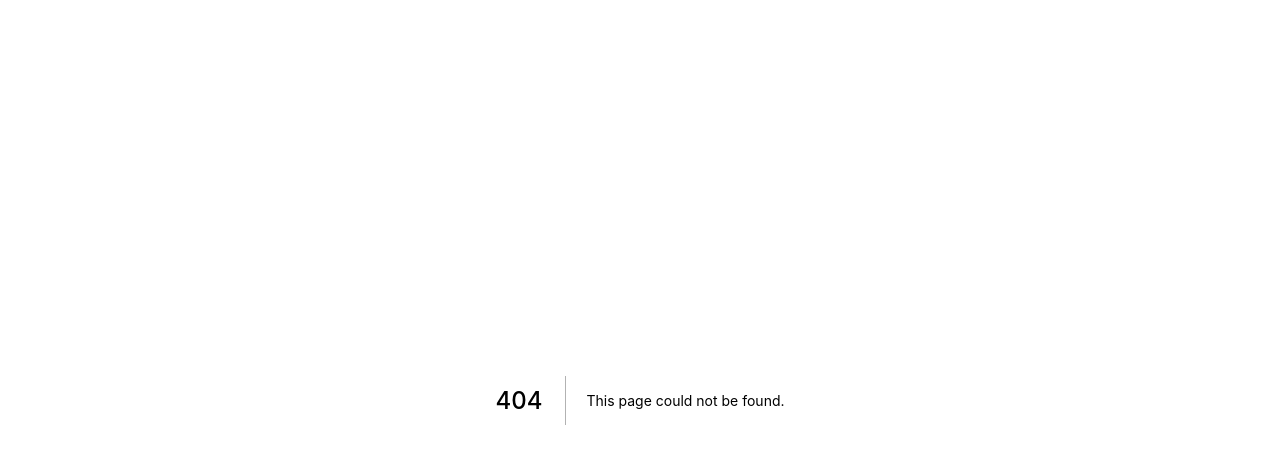
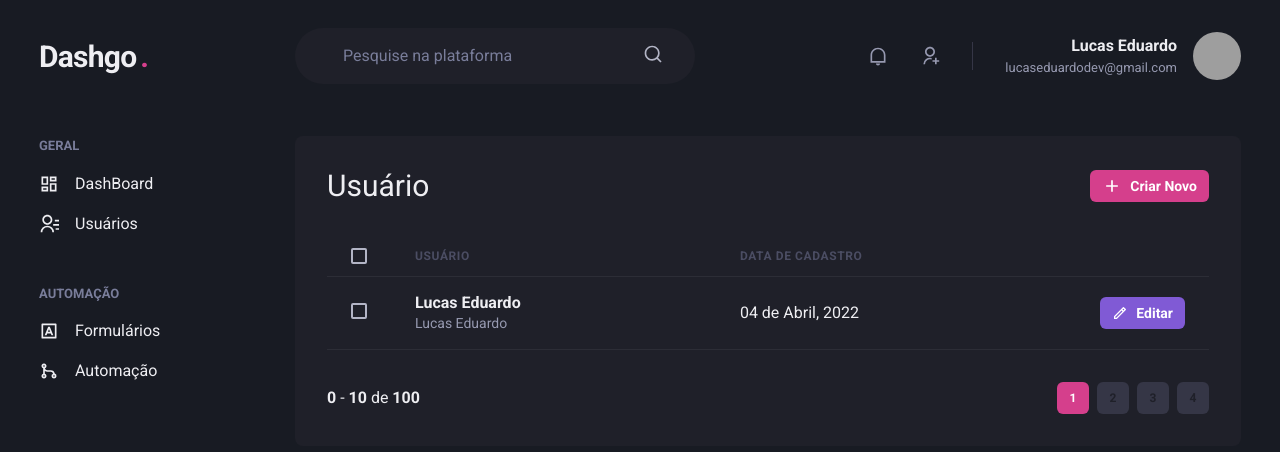
Before and after one commit to Lucasedusi/dash-umadep-next, a Next.js app: page /users in a window 1280 px wide. Before the commit this address had no page. Shown: the top 452 px of the page. Built offline with nearby package versions, Linux system fonts and the light colour scheme; grey boxes are pictures that could not be loaded.

Commit message:
add pagination

```diff
--- a/package.json
+++ b/package.json
@@ -13,9 +13,11 @@
     "@chakra-ui/react": "^2.1.2",
     "@emotion/react": "^11.9.0",
     "@emotion/styled": "^11.8.1",
+    "apexcharts": "^3.35.3",
     "framer-motion": "^6.3.4",
     "next": "12.1.6",
     "react": "18.1.0",
+    "react-apexcharts": "^1.4.0",
     "react-dom": "18.1.0",
     "react-icons": "^4.3.1"
   },
--- a/src/components/Header.tsx
+++ b/src/components/Header.tsx
@@ -18,7 +18,7 @@
 			align="center"
 		>
 			<Text fontSize="3xl" fontWeight="bold" letterSpacing="tight" w="64">
-				Dashdog
+				Dashgo
 				<Text as="span" ml="1" color="pink.500">
 					.
 				</Text>
--- /dev/null
+++ b/src/components/Pagination.tsx
@@ -0,0 +1,68 @@
+import { Box, Button, Stack } from "@chakra-ui/react";
+
+export function Pagination() {
+	return (
+		<Stack
+			direction="row"
+			spacing="6"
+			mt="8"
+			justify="space-between"
+			align="center"
+		>
+			<Box>
+				<strong>0</strong> - <strong>10</strong> de <strong>100</strong>
+			</Box>
+			<Stack direction="row" spacing="2">
+				<Button
+					size="sm"
+					fontSize="xs"
+					width="4"
+					colorScheme="pink"
+					disabled
+					_disabled={{
+						bg: "pink.500",
+						cursor: "default",
+					}}
+				>
+					1
+				</Button>
+
+				<Button
+					size="sm"
+					fontSize="xs"
+					width="4"
+					bg="gray.700"
+					_hover={{
+						bgColor: "gray.500",
+					}}
+				>
+					2
+				</Button>
+
+				<Button
+					size="sm"
+					fontSize="xs"
+					width="4"
+					bg="gray.700"
+					_hover={{
+						bgColor: "gray.500",
+					}}
+				>
+					3
+				</Button>
+
+				<Button
+					size="sm"
+					fontSize="xs"
+					width="4"
+					bg="gray.700"
+					_hover={{
+						bgColor: "gray.500",
+					}}
+				>
+					4
+				</Button>
+			</Stack>
+		</Stack>
+	);
+}
--- /dev/null
+++ b/src/pages/users/index.tsx
@@ -0,0 +1,91 @@
+import {
+	Box,
+	Button,
+	Checkbox,
+	Flex,
+	Heading,
+	Icon,
+	Table,
+	Tbody,
+	Td,
+	Text,
+	Th,
+	Thead,
+	Tr,
+} from "@chakra-ui/react";
+import { RiAddLine, RiPencilLine } from "react-icons/ri";
+import { Header } from "../../components/Header";
+import { Pagination } from "../../components/Pagination";
+import { SideBar } from "../../components/SideBar";
+
+export default function UserList() {
+	return (
+		<Box>
+			<Header />
+
+			<Flex w="100%" my="10" maxWidth={1250} mx="auto" px="6">
+				<SideBar />
+
+				<Box flex="1" borderRadius={8} bg="gray.800" p="8">
+					<Flex mb="8" justify="space-between" align="center">
+						<Heading size="lg" fontWeight="normal">
+							Usuário
+						</Heading>
+
+						<Button
+							as="a"
+							size="sm"
+							fontSize="sm"
+							colorScheme="pink"
+							leftIcon={<Icon as={RiAddLine} fontSize="20" />}
+						>
+							Criar Novo
+						</Button>
+					</Flex>
+
+					<Table colorScheme="whiteAlpha">
+						<Thead>
+							<Tr>
+								<Th px="6" color="gray.300" width="8">
+									<Checkbox colorScheme="pink" />
+								</Th>
+								<Th>Usuário</Th>
+								<Th>Data de Cadastro</Th>
+								<Th width="8"></Th>
+							</Tr>
+						</Thead>
+						<Tbody>
+							<Tr>
+								<Td px="6">
+									<Checkbox colorScheme="pink" />
+								</Td>
+								<Td>
+									<Box>
+										<Text fontWeight="bold">Lucas Eduardo</Text>
+										<Text fontSize="sm" color="gray.300">
+											Lucas Eduardo
+										</Text>
+									</Box>
+								</Td>
+								<Td>04 de Abril, 2022</Td>
+								<Td>
+									<Button
+										as="a"
+										size="sm"
+										fontSize="sm"
+										colorScheme="purple"
+										leftIcon={<Icon as={RiPencilLine} fontSize="16" />}
+									>
+										Editar
+									</Button>
+								</Td>
+							</Tr>
+						</Tbody>
+					</Table>
+
+					<Pagination />
+				</Box>
+			</Flex>
+		</Box>
+	);
+}
```
Also changed, not shown: src/pages/dashboard.tsx (+58 -0 lines), 1 other file (tests, documents, lock files or other folders).
